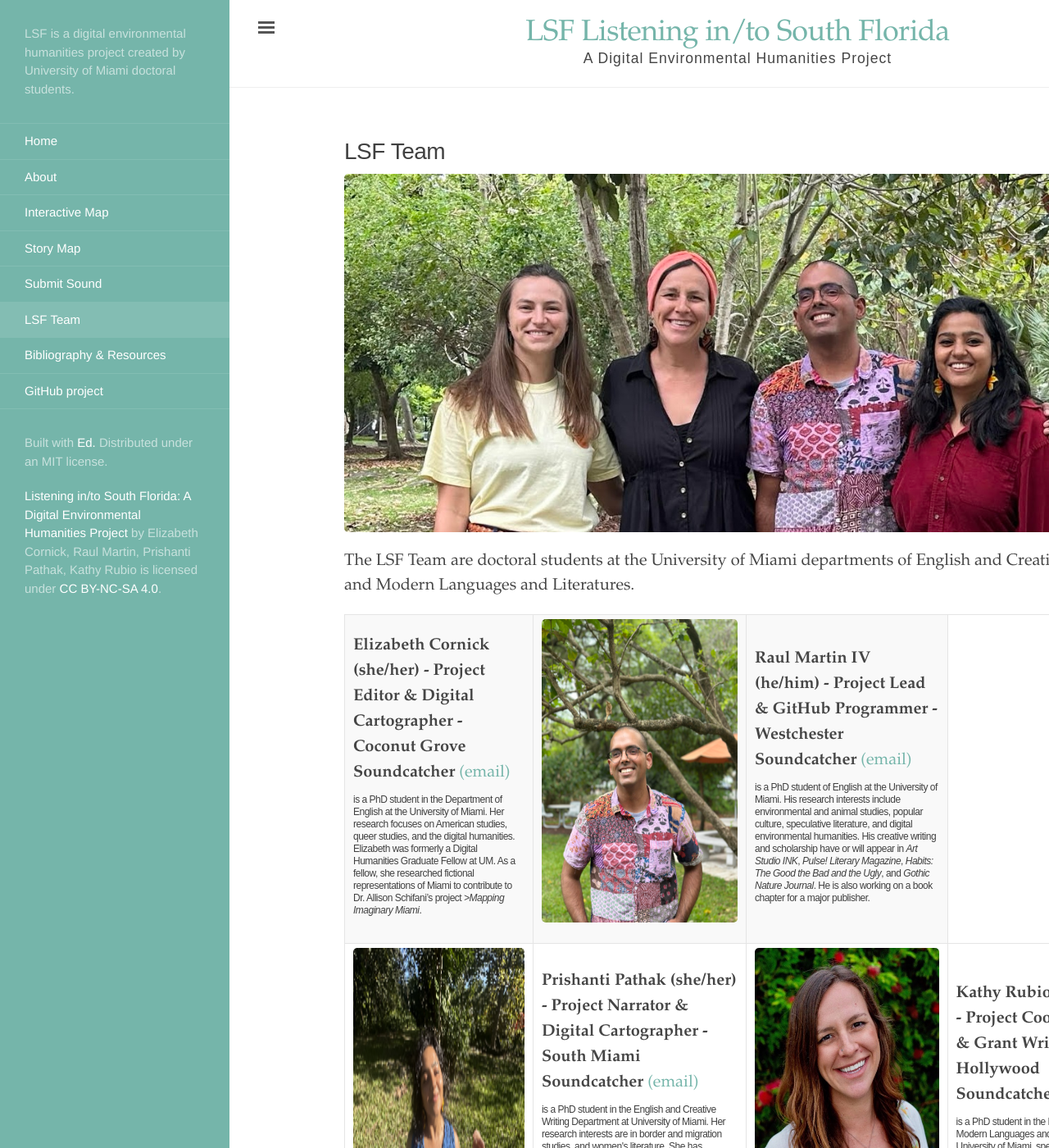
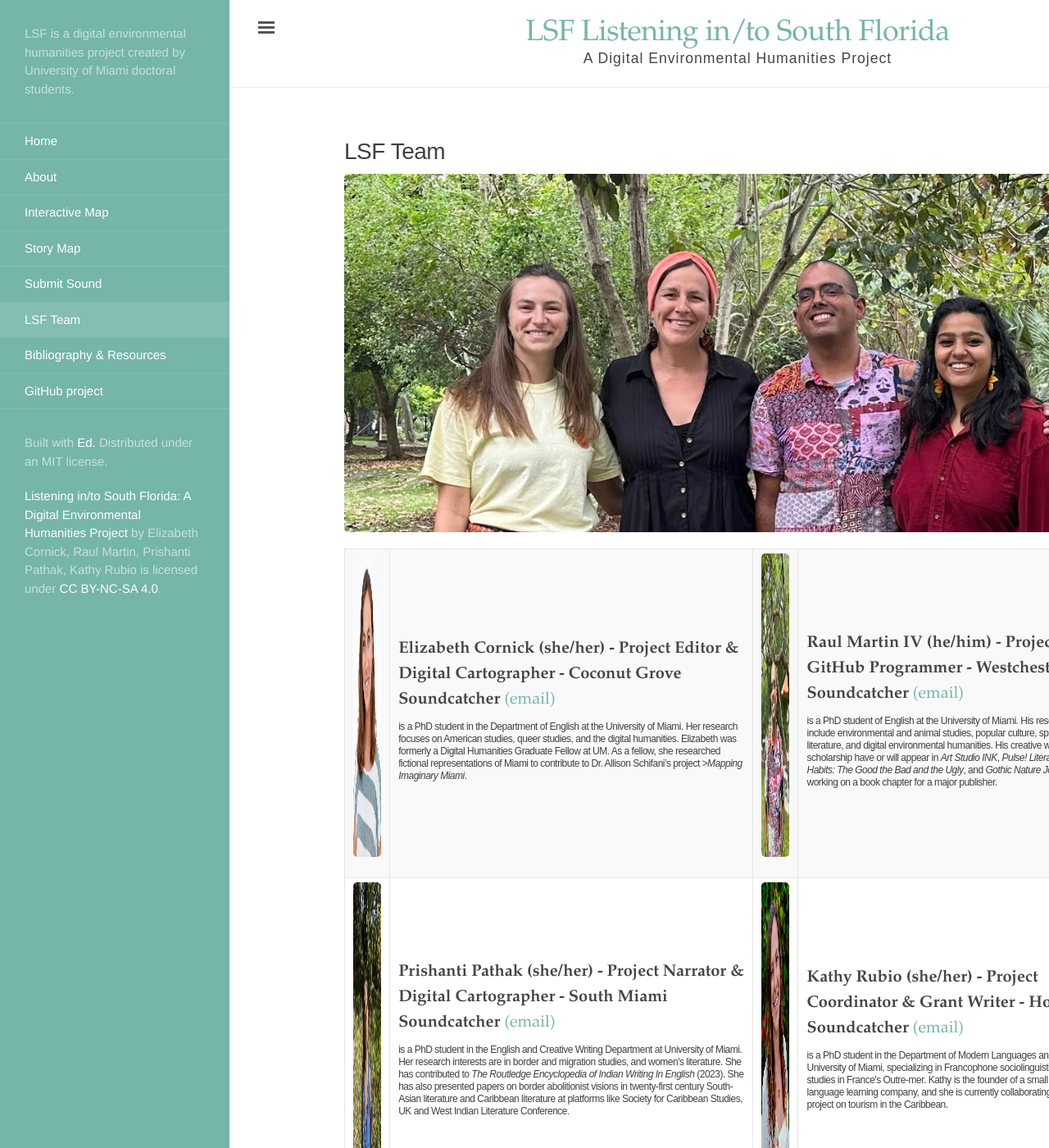
Before and after one commit to rm4-25/lsf_3, a Jekyll site: the page built from LSF Team.html, in a window 1280 px wide and 1400 px high. Shown: the whole window at 82% size. Built offline with Jekyll 4.4.1, drawn with Linux system fonts in a browser that asks for light colours.

Commit message:
Update LSF Team.html
Added a quotation for line 10. This was impacting the column org.

```diff
--- a/LSF Team.html
+++ b/LSF Team.html
@@ -7,33 +7,28 @@
 
 <img src="https://github.com/rm4-25/lsf_3/blob/main/assets/group%20photo_original.jpg?raw=true"/>
 
-<p>
-	The LSF Team are doctoral students at the University of Miami departments of English and Creative Writing and Modern Languages and Literatures.
-</p>
+<table style="height:600px width:100%">
 
-<table style="height:600px width:100%>
-    <td>
-<img src="https://github.com/rm4-25/lsf_3/blob/main/assets/elizabeth_cornick_headshot.jpg?raw=true" width="250" height="370"/>
+<tr>
+<td><img src="https://github.com/rm4-25/lsf_3/blob/main/assets/elizabeth_cornick_headshot.jpg?raw=true" width="250" height="370"/>
     </td>
     <td><b>Elizabeth Cornick (she/her) - Project Editor & Digital Cartographer - Coconut Grove Soundcatcher</b> <a href="mailto:emc988@miami.edu">(email)</a> <h1 style="font-size:12px; "> is a PhD student in the Department of English at the University of Miami. Her research focuses on American studies, queer studies, and the digital humanities. Elizabeth was formerly a Digital Humanities Graduate Fellow at UM. As a fellow, she researched fictional representations of Miami to contribute to Dr. Allison Schifani’s project <i>>Mapping Imaginary Miami</i>.</h1>
 </td>
-    <td>
-<img src="https://github.com/rm4-25/lsf_3/blob/main/assets/Raul_Green%20Headshot_2025.jpg?raw=true" width="250" height="370"/>
+    <td><img src="https://github.com/rm4-25/lsf_3/blob/main/assets/Raul_Green%20Headshot_2025.jpg?raw=true" width="250" height="370"/>
     </td>
     <td><b>Raul Martin IV (he/him) - Project Lead & GitHub Programmer - Westchester Soundcatcher</b> <a href="mailto:rxm1934@miami.edu">(email)</a> <h1 style="font-size:12px; "> is a PhD student of English at the University of Miami. His research interests include environmental and animal studies, popular culture, speculative literature, and digital environmental humanities. His creative writing and scholarship have or will appear in <i>Art Studio INK</i>, <i>Pulse! Literary Magazine</i>, <i>Habits: The Good the Bad and the Ugly</i>, and <i>Gothic Nature Journal</i>. He is also working on a book chapter for a major publisher.</h1>
-    </td>
-  <tr>
-    <td>
-<img src="https://github.com/rm4-25/lsf_3/blob/main/assets/Prish%20headshot_resized.jpg?raw=true" width="250" height="370"/>
+</td>
+    	</tr>
+    	<tr>
+<td><img src="https://github.com/rm4-25/lsf_3/blob/main/assets/Prish%20headshot_resized.jpg?raw=true" width="250" height="370"/>
     </td>
     <td><b>Prishanti Pathak (she/her) - Project Narrator & Digital Cartographer - South Miami Soundcatcher</b> <a href="mailto:pxp691@miami.edu">(email)</a> <h1 style="font-size:12px; "> is a PhD student in the English and Creative Writing Department at University of Miami. Her research interests are in border and migration studies, and women's literature. She has contributed to <i>The Routledge Encyclopedia of Indian Writing In English</i> (2023). She has also presented papers on border abolitionist visions in twenty-first century South-Asian literature and Caribbean literature at platforms like Society for Caribbean Studies, UK and West Indian Literature Conference.</h1>
 </td>
-    <td>
-<img src="https://github.com/rm4-25/lsf_3/blob/main/assets/Kathy_Headshot.jpg?raw=true" width="250" height="370"/>
-    </td>
+    <td><img src="https://github.com/rm4-25/lsf_3/blob/main/assets/Kathy_Headshot.jpg?raw=true" width="250" height="370"/>
+</td>
     <td><b>Kathy Rubio (she/her) - Project Coordinator & Grant Writer - Hollywood Soundcatcher </b> <a href="mailto:kxr737@miami.edu">(email)</a> <h1 style="font-size:12px; "> is a PhD student in the Department of Modern Languages and Literatures at University of Miami, specializing in Francophone sociolinguistics and cultural studies in France's Outre-mer. Kathy is the founder of a small travel and language learning company, and she is currently collaborating on a book project on tourism in the Caribbean.</h1>
 </td>
-  </tr>
+  	</tr>
 </table>
 
 <!-- <img src="https://github.com/rm4-25/lsf_3/blob/main/assets/Prish%20headshot_resized%20(2).jpg" width="300" height="250">
```
